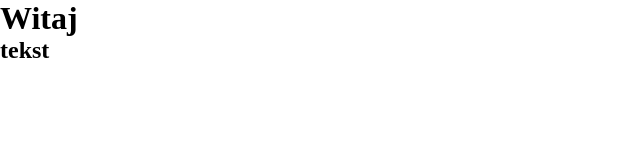
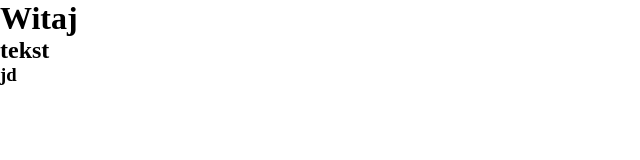
Before and after one commit to kiju7774/stronaww, a plain HTML site: page index.html in a window 1280 px wide. Shown: the full height of the page, 0-640 px from the left. Drawn offline with Linux system fonts and the light colour scheme.

Commit message:
dodano h3

```diff
--- a/index.html
+++ b/index.html
@@ -8,5 +8,6 @@
     <body>
         <h1>Witaj</h1>
         <h2>tekst</h2>
+        <h3>jd</h3>
     </body>
 </html>
```
